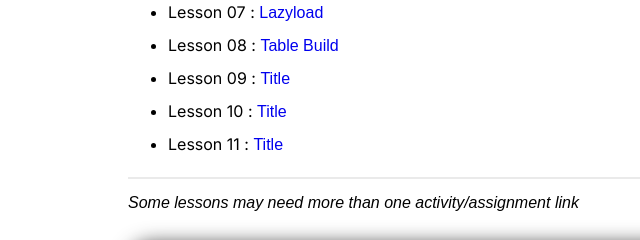
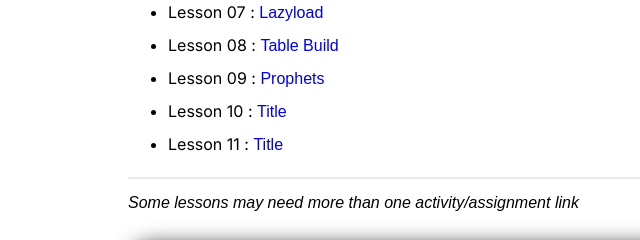
Before and after one commit to EduP217/wdd230, a plain HTML site: page index.html in a window 1280 px wide. Shown: the part 494-734 px from the top of the page, 0-640 px from the left. Drawn offline with Linux system fonts and the light colour scheme.

Commit message:
updates to index home

```diff
--- a/index.html
+++ b/index.html
@@ -38,7 +38,7 @@
           <li>Lesson 06 : <a href="#">Title</a></li>
           <li>Lesson 07 : <a href="/wdd230/lesson7/lazyload.html">Lazyload</a></li>
           <li>Lesson 08 : <a href="/wdd230/lesson-8/tablebuild.html">Table Build</a></li>
-          <li>Lesson 09 : <a href="#">Title</a></li>
+          <li>Lesson 09 : <a href="/wdd230/lesson-9/prophets.html">Prophets</a></li>
           <li>Lesson 10 : <a href="#">Title</a></li>
           <li>Lesson 11 : <a href="#">Title</a></li>
         </ul>
```
